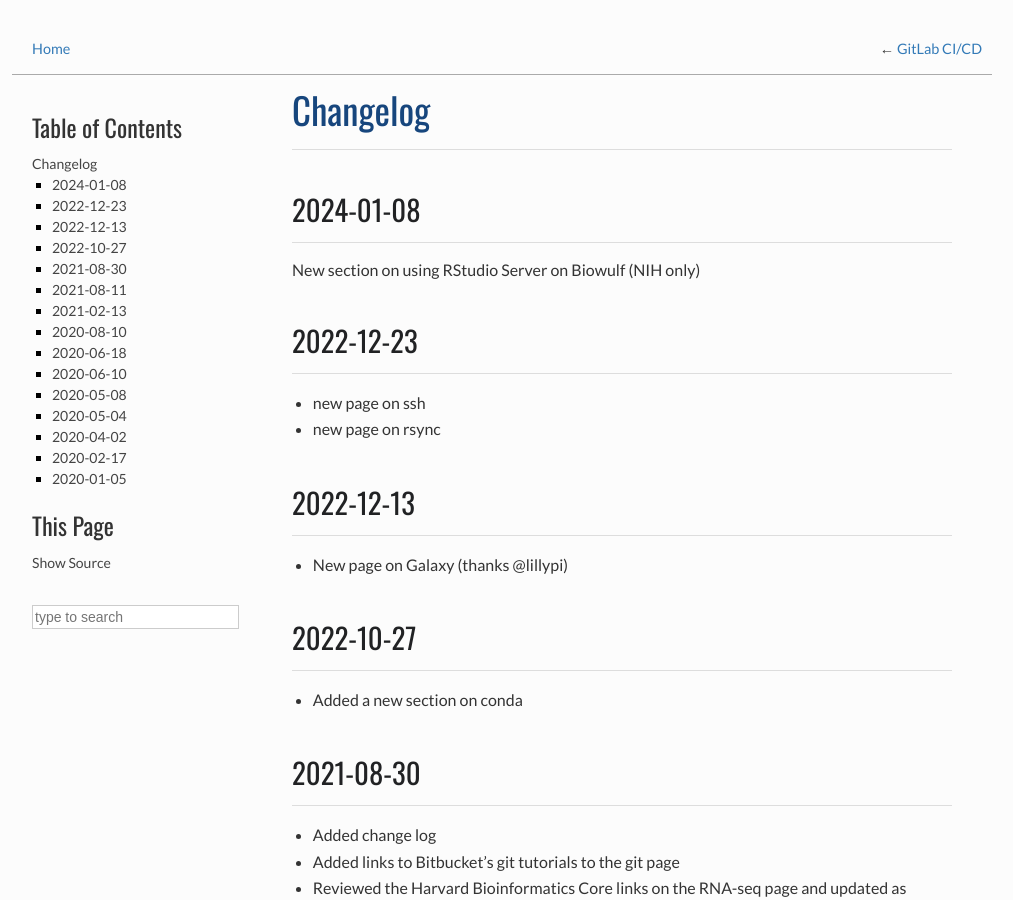
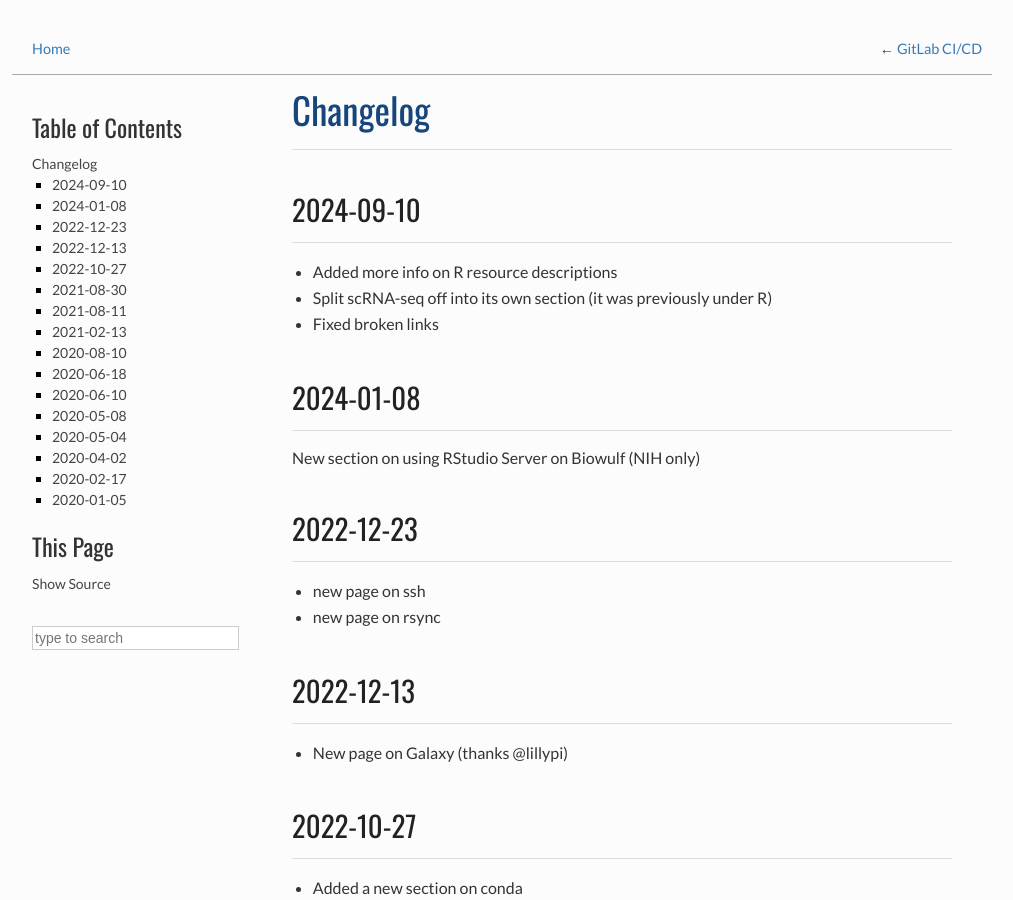
Before and after one commit to NICHD-BSPC/training, a Sphinx documentation site: the page built from source/changelog.rst, in a window 1280 px wide and 900 px high. Shown: the whole window, without its empty margins (138-1151 px from the left). Built offline with Sphinx 7.4.7, drawn with Linux system fonts in a browser that asks for light colours.

Commit message:
update changelog

```diff
--- a/source/changelog.rst
+++ b/source/changelog.rst
@@ -2,6 +2,13 @@
 
 Changelog
 =========
+
+2024-09-10
+----------
+- Added more info on R resource descriptions
+- Split scRNA-seq off into its own section (it was previously under R)
+- Fixed broken links
+
 
 2024-01-08
 ----------
```
